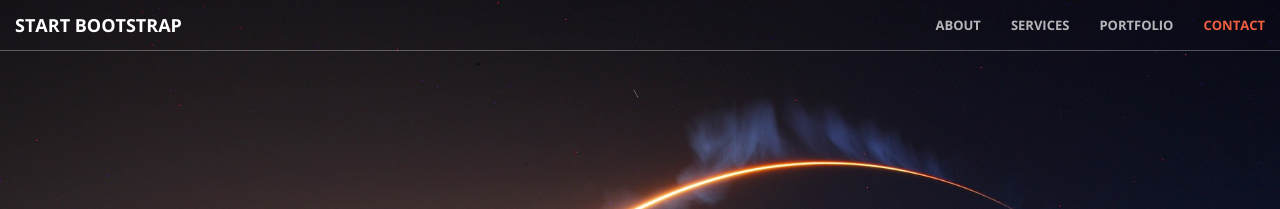
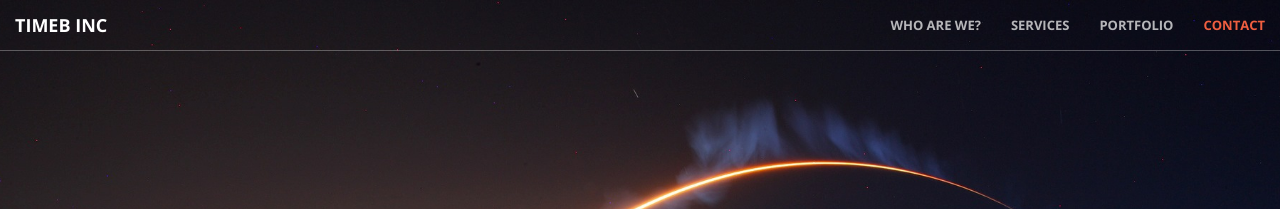
Before and after one commit to TimeBinc/TimeBinc.github.io, a Jekyll site: the page built from index.html, in a window 1280 px wide. Shown: the top 209 px of the page. Built offline with Jekyll 4.4.1, drawn with Linux system fonts in a browser that asks for light colours.

Commit message:
Change Contents

```diff
--- a/_includes/nav.html
+++ b/_includes/nav.html
@@ -8,14 +8,14 @@
                 <span class="icon-bar"></span>
                 <span class="icon-bar"></span>
             </button>
-            <a class="navbar-brand page-scroll" href="#page-top">Start Bootstrap</a>
+            <a class="navbar-brand page-scroll" href="#page-top">TimeB Inc</a>
         </div>
 
         <!-- Collect the nav links, forms, and other content for toggling -->
         <div class="collapse navbar-collapse" id="bs-example-navbar-collapse-1">
             <ul class="nav navbar-nav navbar-right">
                 <li>
-                    <a class="page-scroll" href="#about">About</a>
+                    <a class="page-scroll" href="#about">Who Are We?</a>
                 </li>
                 <li>
                     <a class="page-scroll" href="#services">Services</a>
```
